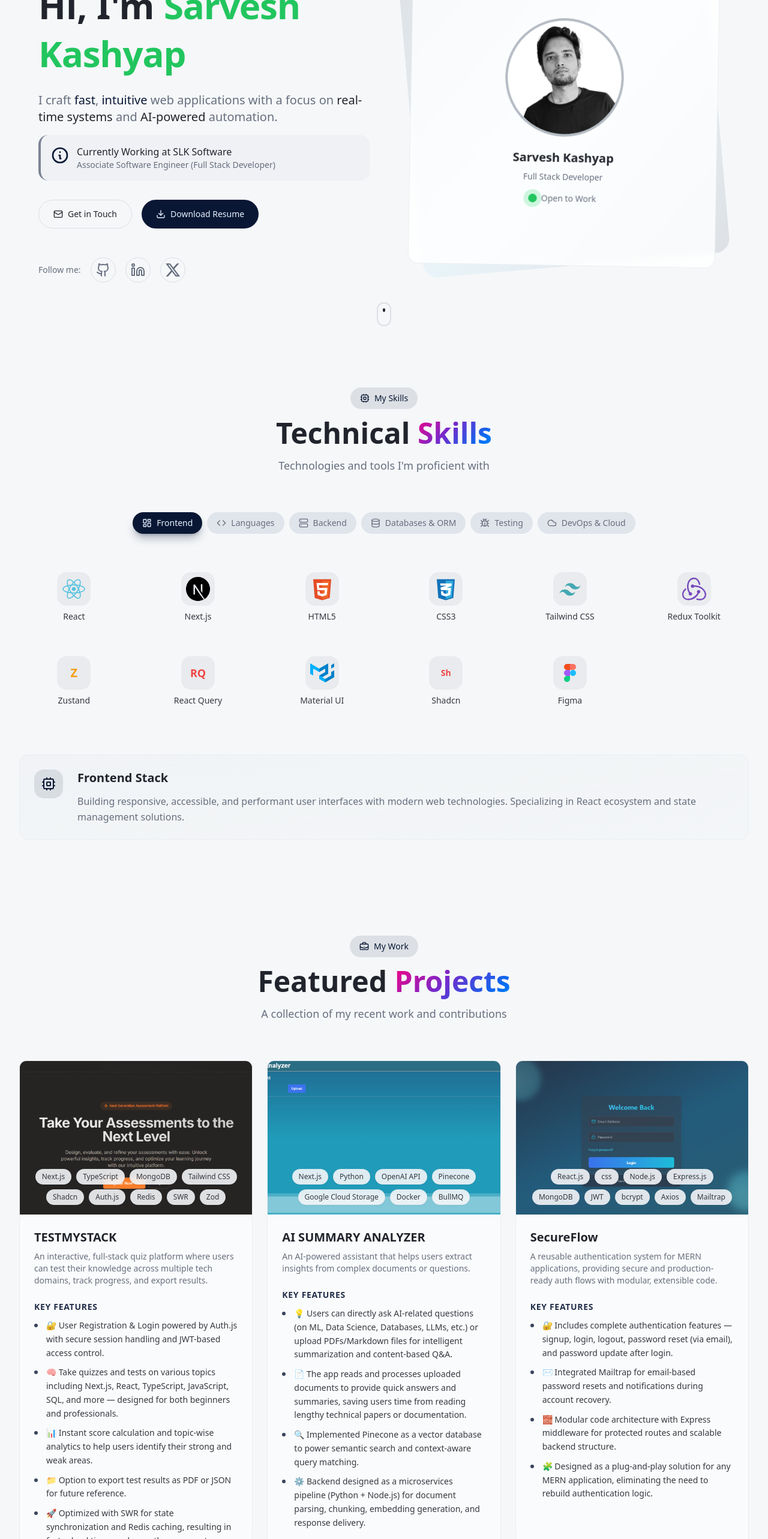
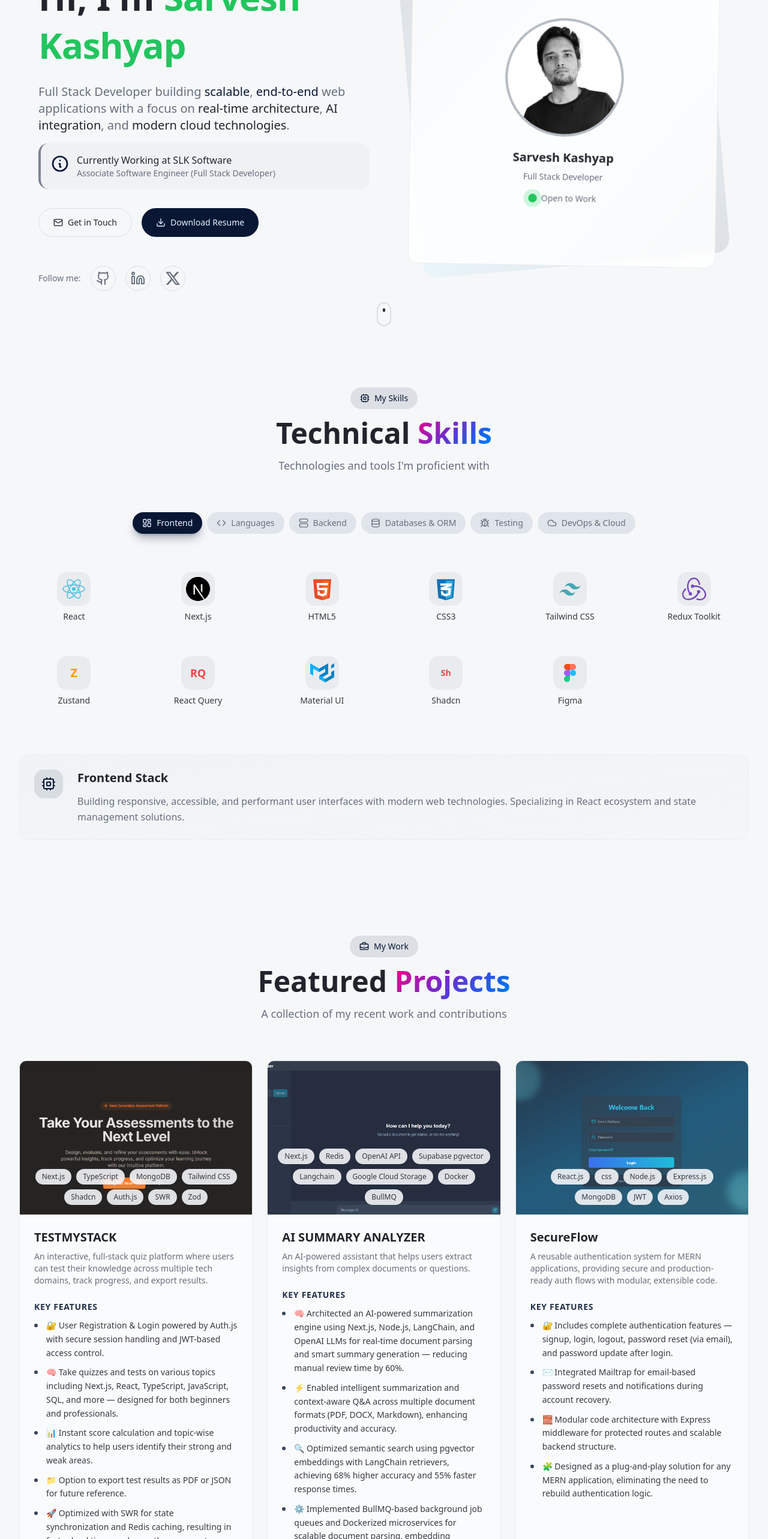
Before and after one commit to sarvesh092/My-Portfolio, a React (Vite) app: page / in a window 1280 px wide. Shown: the part 234-2800 px from the top of the page at 60% size. Built offline with nearby package versions, Linux system fonts and the light colour scheme; the HTML template or start-up script is replaced by a standard one.

Commit message:
update latest information

```diff
--- a/src/Data/data.json
+++ b/src/Data/data.json
@@ -1,9 +1,8 @@
-{"projects":[
-
+{
+  "projects": [
     {
       "title": "TESTMYSTACK",
-          "description":
-            "An interactive, full-stack quiz platform where users can test their knowledge across multiple tech domains, track progress, and export results.",
+      "description": "An interactive, full-stack quiz platform where users can test their knowledge across multiple tech domains, track progress, and export results.",
       "features": [
         "🔐 User Registration & Login powered by Auth.js with secure session handling and JWT-based access control.",
         "🧠 Take quizzes and tests on various topics including Next.js, React, TypeScript, JavaScript, SQL, and more — designed for both beginners and professionals.",
@@ -18,7 +17,6 @@
         "Tailwind CSS",
         "Shadcn",
         "Auth.js",
-            "Redis",
         "SWR",
         "Zod"
       ],
@@ -27,19 +25,20 @@
     },
     {
       "title": "AI SUMMARY ANALYZER",
-          "description":
-            "An AI-powered assistant that helps users extract insights from complex documents or questions.",
+      "description": "An AI-powered assistant that helps users extract insights from complex documents or questions.",
       "features": [
-            "💡 Users can directly ask AI-related questions (on ML, Data Science, Databases, LLMs, etc.) or upload PDFs/Markdown files for intelligent summarization and content-based Q&A.",
-            "📄 The app reads and processes uploaded documents to provide quick answers and summaries, saving users time from reading lengthy technical papers or documentation.",
-            "🔍 Implemented Pinecone as a vector database to power semantic search and context-aware query matching.",
-            "⚙️ Backend designed as a microservices pipeline (Python + Node.js) for document parsing, chunking, embedding generation, and response delivery."
+        "🧠 Architected an AI-powered summarization engine using Next.js, Node.js, LangChain, and OpenAI LLMs for real-time document parsing and smart summary generation — reducing manual review time by 60%.",
+        "⚡ Enabled intelligent summarization and context-aware Q&A across multiple document formats (PDF, DOCX, Markdown), enhancing productivity and accuracy.",
+        "🔍 Optimized semantic search using pgvector embeddings with LangChain retrievers, achieving 68% higher accuracy and 55% faster response times.",
+        "⚙️ Implemented BullMQ-based background job queues and Dockerized microservices for scalable document parsing, embedding generation, and cloud deployment.",
+        "☁️ Designed the backend to seamlessly integrate with cloud infrastructure, ensuring reliability, high throughput, and easy scalability for AI-driven workloads."
       ],
       "techStack": [
         "Next.js",
-            "Python",
+        "Redis",
         "OpenAI API",
-            "Pinecone",
+        "Supabase pgvector",
+        "Langchain",
         "Google Cloud Storage",
         "Docker",
         "BullMQ"
@@ -49,8 +48,7 @@
     },
     {
       "title": "SecureFlow",
-          "description":
-            "A reusable authentication system for MERN applications, providing secure and production-ready auth flows with modular, extensible code.",
+      "description": "A reusable authentication system for MERN applications, providing secure and production-ready auth flows with modular, extensible code.",
       "features": [
         "🔐 Includes complete authentication features — signup, login, logout, password reset (via email), and password update after login.",
         "✉️ Integrated Mailtrap for email-based password resets and notifications during account recovery.",
@@ -64,14 +62,11 @@
         "Express.js",
         "MongoDB",
         "JWT",
-            "bcrypt",
-            "Axios",
-            "Mailtrap"
+        "Axios"
       ],
       "github": "https://github.com/sarvesh092/Secure-Flow",
       "Link": "#"
     }
-
   ],
   "experiences": [
     {
@@ -79,8 +74,7 @@
       "company": "SLK Software",
       "period": "2023 - Present",
       "location": "Bangalore, India",
-      "description":
-        "Leading development of scalable web applications. Implemented real-time features and optimized performance.",
+      "description": "Leading development of scalable web applications. Implemented real-time features and optimized performance.",
       "achievements": [
         "Led development of multiple end-to-end full stack applications, managing both frontend and backend workflows, ensuring high scalability and robust architecture. ",
         "Built interactive dashboards, feature-engineering modules, and ML pipeline integrations, reducing model-building time by 70%.",
@@ -96,8 +90,7 @@
       "company": "Compsoft Technologies",
       "period": "August 2022 - September 2022",
       "location": "Bangalore, India",
-      "description":
-        "Developed a responsive resume builder web app using MERN stack with dynamic templates, reusable UI components, and real-time preview optimization.",
+      "description": "Developed a responsive resume builder web app using MERN stack with dynamic templates, reusable UI components, and real-time preview optimization.",
       "achievements": [
         "Developed a resume template builder website using HTML, CSS, JavaScript, React, and Node.js, enabling users to create and download personalized resume templates dynamically.",
         "Built a real-time preview feature using React state management and optimized rendering logic, improving UI responsiveness by 45%.",
@@ -108,12 +101,7 @@
   ],
 
   "skillsData": {
-    "languages": [
-       "JavaScript",
-      "TypeScript",
-      "Python",
-      "SQL"
-    ],
+    "languages": ["JavaScript", "TypeScript", "Python", "SQL"],
     "frontend": [
       "React",
       "Next.js",
@@ -136,19 +124,8 @@
       "WebSockets",
       "Redis Caching"
     ],
-    "database": [
-      "PostgreSQL",
-      "MySQL",
-      "MongoDB",
-      "Prisma ORM",
-      "Redis"
-    ],
-    "testing": [
-      "Jest",
-      "React Testing Library",
-      "Postman",
-      "Chrome DevTools"
-    ],
+    "database": ["PostgreSQL", "MySQL", "MongoDB", "Prisma ORM", "Redis"],
+    "testing": ["Jest", "React Testing Library", "Postman", "Chrome DevTools"],
     "devops": [
       "Docker",
       "Kubernetes",
--- a/src/pages/IntroSection.tsx
+++ b/src/pages/IntroSection.tsx
@@ -70,15 +70,22 @@ const IntroSection = () => {
                   },
                 }}
               >
-                I craft <span className="text-primary font-medium">fast</span>,{" "}
-                <span className="text-primary font-medium">intuitive</span> web
+                Full Stack Developer building{" "}
+                <span className="text-primary font-medium">scalable</span>,{" "}
+                <span className="text-primary font-medium">end-to-end</span> web
                 applications with a focus on{" "}
                 <span className="text-foreground font-medium">
-                  real-time systems
-                </span>{" "}
-                and{" "}
-                <span className="text-foreground font-medium">AI-powered</span>{" "}
-                automation.
+                  real-time architecture
+                </span>
+                ,{" "}
+                <span className="text-foreground font-medium">
+                  AI integration
+                </span>
+                , and{" "}
+                <span className="text-foreground font-medium">
+                  modern cloud technologies
+                </span>
+                .
               </motion.p>
 
               <motion.div
```
Also changed, not shown: src/assets/icons/aisummery.png, 1 other file (tests, documents, lock files or other folders). Lines whose indentation alone changed are shown as unchanged.
